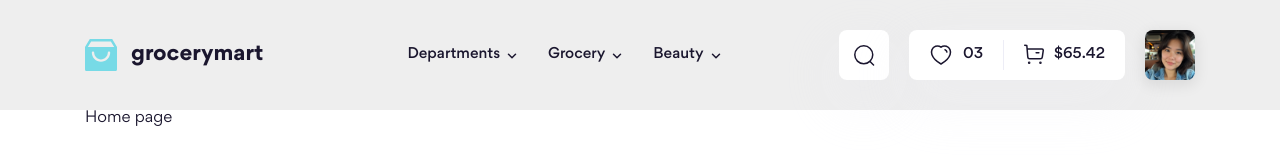
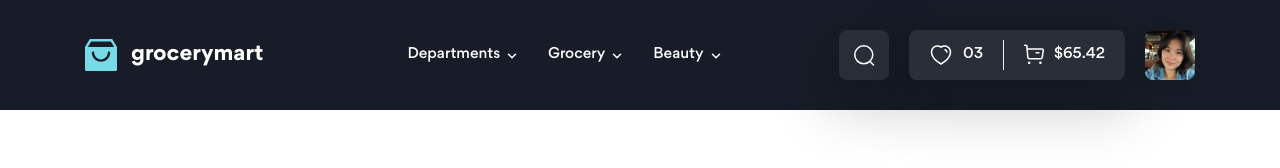
Before and after one commit to thanhthienz22016/f8-htmlcss-08, a website: page index.html in a window 1280 px wide. Drawn offline with Linux system fonts and the light colour scheme.

Commit message:
Cách làm giao diện có Dark mode

```diff
--- a/index.html
+++ b/index.html
@@ -1,5 +1,5 @@
 <!DOCTYPE html>
-<html lang="en">
+<html lang="en" class="dark">
 
 <head>
     <meta charset="UTF-8">
--- a/scss/base/_base.scss
+++ b/scss/base/_base.scss
@@ -2,12 +2,6 @@
 ::before,
 ::after {
     box-sizing: border-box;
-}
-
-:root {
-    --text-color: #1a162e;
-    --icon-color: brightness(0) saturate(100%) invert(8%) sepia(8%)
-        saturate(4700%) hue-rotate(211deg) brightness(99%) contrast(96%);
 }
 
 html {
--- a/scss/layout/_header.scss
+++ b/scss/layout/_header.scss
@@ -5,7 +5,7 @@
 
 .header {
     padding: 30px 0;
-    background: #eee;
+    background: var(--header-bg-color);
 }
 
 .top-bar {
@@ -43,8 +43,8 @@
         min-width: 50px;
         height: 50px;
         border-radius: 8px;
-        background: #fff;
-        box-shadow: 0px 20px 60px 10px rgba(237, 237, 246, 0.2);
+        background: var(--top-act-group-bg-color);
+        box-shadow: 0px 20px 60px 10px var(--top-act-group-shadow);
     }
 
     &__group--single &__btn {
@@ -66,7 +66,7 @@
     &__separate {
         width: 1px;
         height: 30px;
-        background: #ededf6;
+        background: var(--top-act-group-separate);
     }
 
     &__avatar {
--- a/scss/main.scss
+++ b/scss/main.scss
@@ -1,3 +1,4 @@
 @use "./base";
+@use "./theme";
 @use "./layout";
 @use "./components";
--- /dev/null
+++ b/scss/theme/_dark.scss
@@ -0,0 +1,10 @@
+html.dark {
+    --text-color: #fff;
+    --icon-color: brightness(0) saturate(100%) invert(100%) sepia(0%)
+        saturate(3485%) hue-rotate(196deg) brightness(116%) contrast(101%);
+
+    --header-bg-color: #171c28;
+    --top-act-group-bg-color: #292e39;
+    --top-act-group-shadow: rgba(0, 0, 0, 0.2);
+    --top-act-group-separate: #ededf6;
+}
--- /dev/null
+++ b/scss/theme/_index.scss
@@ -0,0 +1,2 @@
+@forward "./light";
+@forward "./dark";
--- /dev/null
+++ b/scss/theme/_light.scss
@@ -0,0 +1,10 @@
+html {
+    --text-color: #1a162e;
+    --icon-color: brightness(0) saturate(100%) invert(8%) sepia(8%)
+        saturate(4700%) hue-rotate(211deg) brightness(99%) contrast(96%);
+
+    --header-bg-color: #eee;
+    --top-act-group-bg-color: #fff;
+    --top-act-group-shadow: rgba(237, 237, 246, 0.2);
+    --top-act-group-separate: #ededf6;
+}
```
Also changed, not shown: assets/css/main.css, 1 other file.
